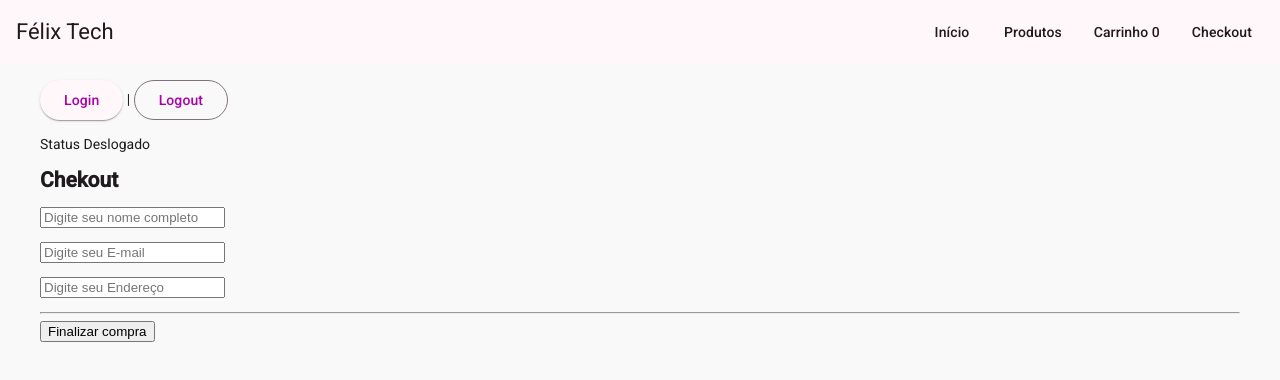
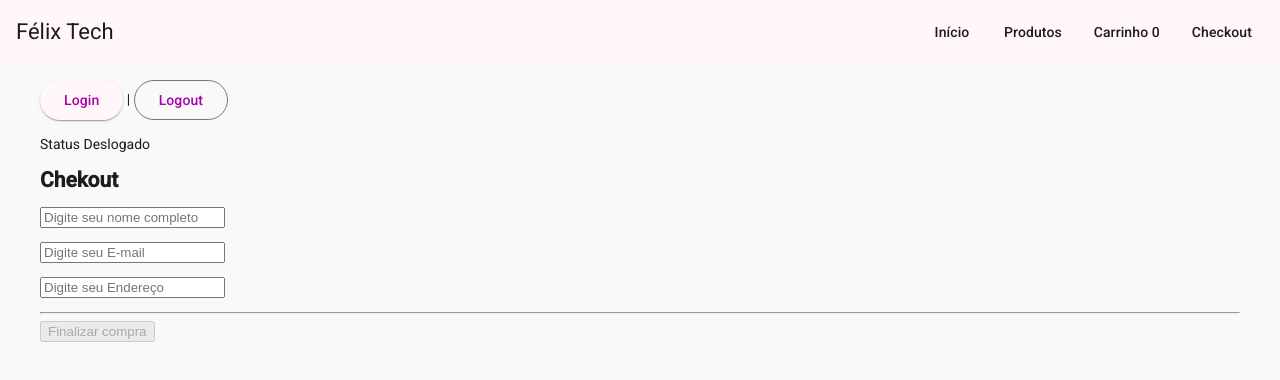
Before and after one commit to becafelixx/E-Commerce, an Angular app: page /checkout in a window 1280 px wide. Shown: the top 380 px of the page. Built offline with nearby package versions, Linux system fonts and the light colour scheme.

Commit message:
feat: atualiza chekout html

```diff
--- a/src/app/features/checkout/checkout/checkout.html
+++ b/src/app/features/checkout/checkout/checkout.html
@@ -29,5 +29,5 @@
     <small style="color: red;"> ENDEREÇO DEVE CONTER NO MÍNIMO (5) DUAS LETRAS</small>
    }
 <hr>
-  <button type = "button" (click) = "finalizar()">Finalizar compra</button>
+  <button type = "button" (click) = "finalizar()" [disabled]="formulario.invalid">Finalizar compra</button>
 </form>
```
